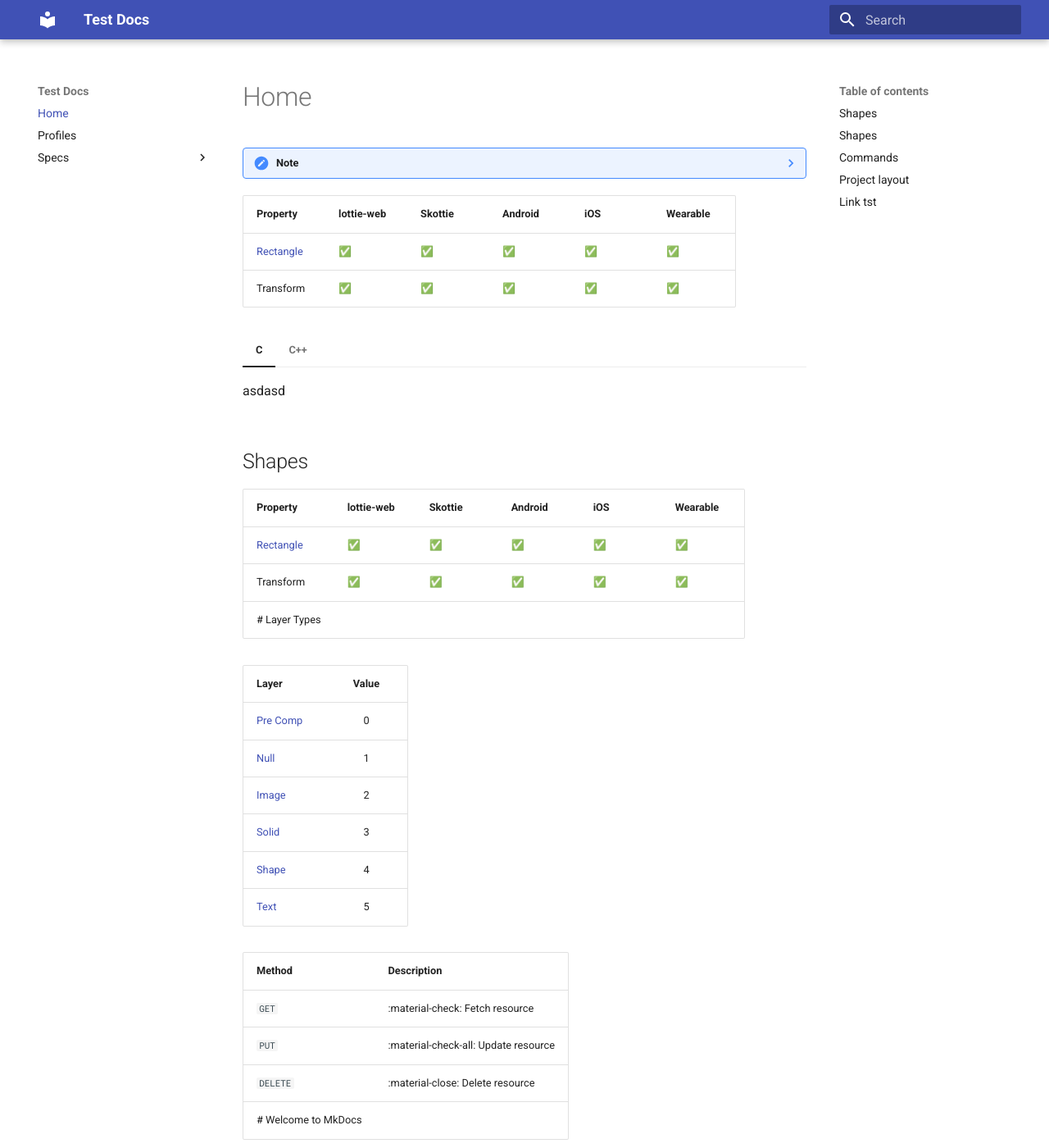
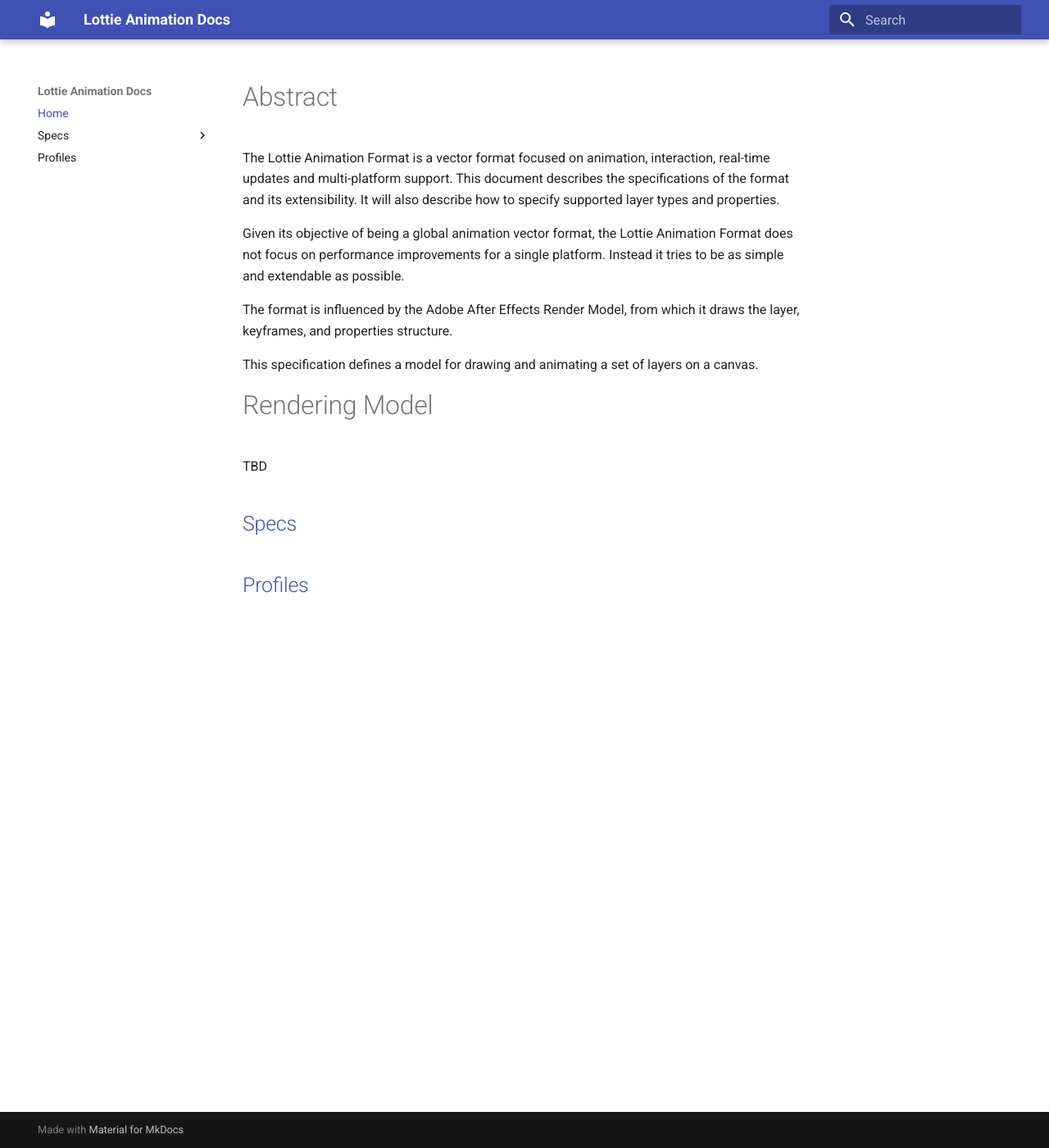
Before and after one commit to lottie-animation-community/docs, an MkDocs documentation site: the page built from docs/index.md, in a window 1280 px wide and 1400 px high. Shown: the whole window at 82% size. Built offline with MkDocs 1.6.1 and Material for MkDocs 9.7.7, drawn with Linux system fonts in a browser that asks for light colours; some of the changed text lies outside the part shown.

````diff
--- a/docs/index.md
+++ b/docs/index.md
@@ -1,59 +1,23 @@
-??? note
-    {!profiles/shapes.md!}
+# Abstract
 
-=== "C"
-    asdasd
+The Lottie Animation Format is a vector format focused on animation,
+interaction, real-time updates and multi-platform support. This document
+describes the specifications of the format and its extensibility. It will also
+describe how to specify supported layer types and properties.
 
-=== "C++"
+Given its objective of being a global animation vector format, the Lottie
+Animation Format does not focus on performance improvements for a single
+platform. Instead it tries to be as simple and extendable as possible.
 
-    ``` c++
-    #include <iostream>
+The format is influenced by the Adobe After Effects Render Model, from which it
+draws the layer, keyframes, and properties structure.
 
-    int main(void) {
-      std::cout << "Hello world!" << std::endl;
-      return 0;
-    }
-    ```
+This specification defines a model for drawing and animating a set of layers on
+a canvas.
 
+# Rendering Model
 
-{!profiles/shapes.md!}
-{!specs/properties/layer-types.md!}
+TBD
 
-{!test.md!}
-# Welcome to MkDocs
-
-For full documentation visit [mkdocs.org](https://www.mkdocs.org).
-
-## Commands
-
-* `mkdocs new [dir-name]` - Create a new project.
-* `mkdocs serve` - Start the live-reloading docs server.
-* `mkdocs build` - Build the documentation site.
-* `mkdocs -h` - Print help message and exitssss.
-
-## Project layout
-
-    mkdocs.yml    # The configuration file.
-    docs/
-        index.md  # The documentation homepage.
-        ...       # Other markdown pages, images and other files.
-
-##  Link tst
-[test](/specs/)
-
-First Header | Second Header | Third Header
------------- | ------------- | ------------
-Content Cell | Content Cell  | Content Cell
-Content Cell | Content Cell  | Content Cell
-
-
-| First Header | Second Header | Third Header |
-| ------------ | ------------- | ------------ |
-| Content Cell | Content Cell  | Content Cell |
-| Content Cell | Content Cell  | Content Cell |
-
-<iframe src="./specs/"></iframe>
-
-{!test.md!}
-
-++ctrl+alt+del++
+## [Specs](./specs/animation)
+## [Profiles](./profiles/)
--- a/mkdocs.yml
+++ b/mkdocs.yml
@@ -1,7 +1,6 @@
-site_name: Test Docs
+site_name: Lottie Animation Docs
 nav:
 - Home: index.md
-- Profiles: profiles/index.md
 - Specs:
   - specs/animation.md
   - Properties:
@@ -17,6 +16,7 @@
     - specs/layers/image.md
     - specs/layers/null.md
     - specs/layers/precomp.md
+- Profiles: profiles/index.md
 markdown_extensions:
   - pymdownx.keys
   - pymdownx.critic
@@ -27,6 +27,7 @@
   - pymdownx.details
   - pymdownx.superfences
   - tables
+  - admonition
   - pymdownx.tabbed:
       alternate_style: true
   - markdown_include.include:
````
Also changed, not shown: docs/profiles/shapes.md (+19 -5 lines).
